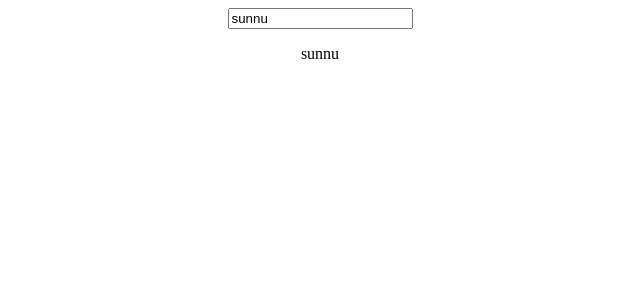
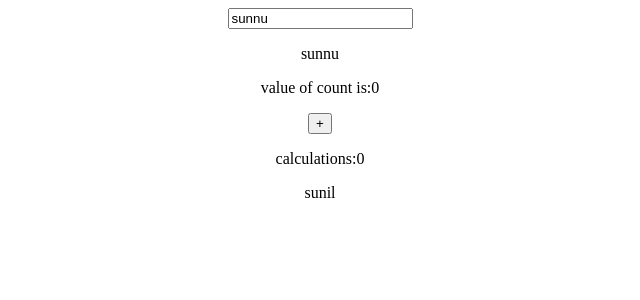
Before and after one commit to sunil-dhi/reactjsPractice, a React (Create React App) app: page / in a window 1280 px wide. Shown: the top 300 px of the page, without its empty margins (320-960 px from the left). Built offline with nearby package versions, Linux system fonts and the light colour scheme.

Commit message:
useeffect hook implementation

```diff
--- a/src/App.js
+++ b/src/App.js
@@ -1,9 +1,11 @@
 import './App.css';
 import Usestatehook from './ReactHooks/UseStateHook'
+import UseEffectHook from './ReactHooks/UseEffectHook'
 function App() {
   return (
     <div className="App">
       <Usestatehook />
+      <UseEffectHook />
     </div>
   );
 }
--- /dev/null
+++ b/src/ReactHooks/UseEffectHook.js
@@ -0,0 +1,28 @@
+import React,{useEffect, useState} from 'react'
+
+const UseEffectHook = () => {
+
+    let [count,setCount]=useState(0);
+    let [calculate,setCalculate]=useState(0);
+    let [name,setName]=useState('sunil')
+
+    let changeHandler=()=>{
+        setCount((c)=>c+1)
+        setName('sunil dhiman')
+
+    }
+    useEffect(()=>{
+       setCalculate(()=>count*2)
+    },[count],[name])
+
+  return (
+    <div>
+      <p>value of count is:{count}</p>
+      <button onClick={changeHandler}>+</button>
+      <p>calculations:{calculate}</p>
+      <p>{name}</p>
+    </div>
+  )
+}
+
+export default UseEffectHook
```
